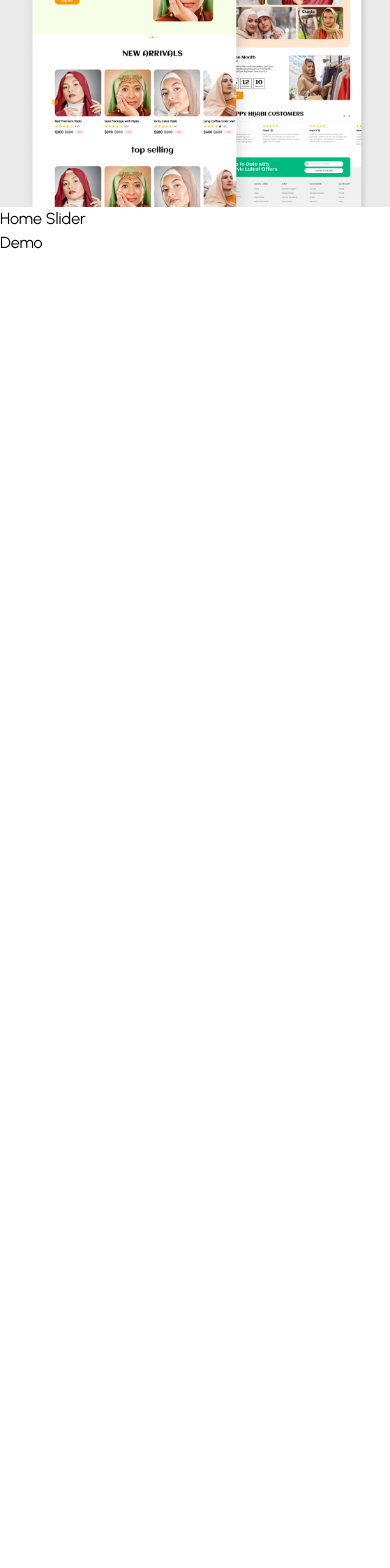
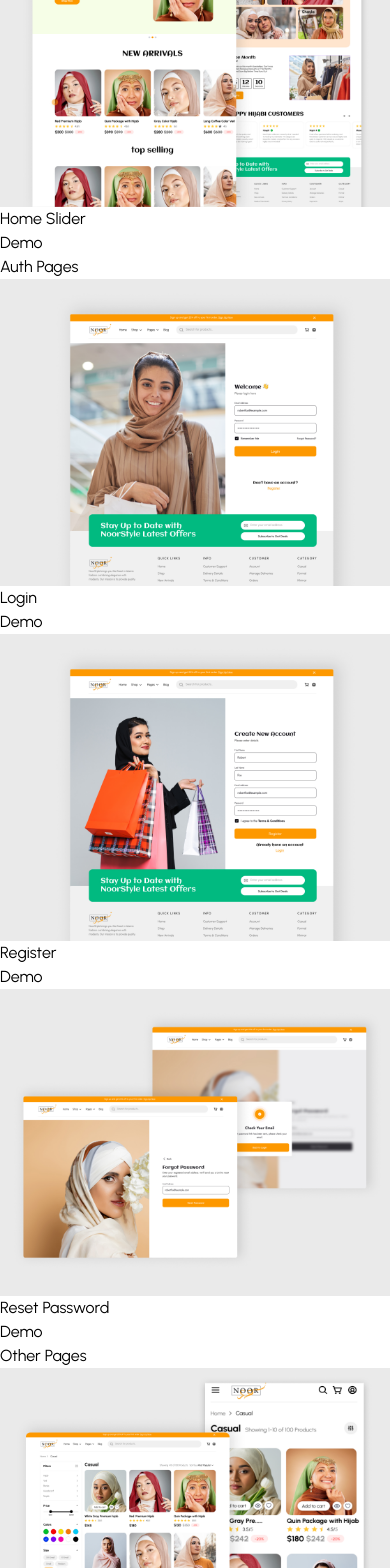
Before and after one commit to robiuzzaman4/noorstyle-demos, a React (Vite) app: page / in a window 390 px wide. Shown: the part 1368-2936 px from the top of the page. Before the commit the page ends 1623 px from the top, so only its background shows below. Built offline with nearby package versions, Linux system fonts and the light colour scheme.

Commit message:
feat: demo pages card design done

```diff
--- a/src/components/DemoCard.jsx
+++ b/src/components/DemoCard.jsx
@@ -3,7 +3,7 @@ import Button from "./Button";
 
 const DemoCard = ({ item }) => {
   return (
-    <div className="bg-gray-100 p-1.5 rounded-2xl group hover:bg-orange-100 group-hover:transition hover:cursor-pointer">
+    <div className="bg-gray-100 p-1.5 rounded-2xl group hover:bg-orange-100 group-hover:transition hover:cursor-pointer hover:shadow-xl">
       <div className="w-full h-full bg-white border border-gray-200 group-hover:border-orange-500 rounded-xl shadow hover:shadow-md flex flex-col items-start gap-6 p-6">
         <img
           src={item.imgSrc}
--- a/src/components/Demos.jsx
+++ b/src/components/Demos.jsx
@@ -13,6 +13,22 @@ const Demos = () => {
           <DemoCard key={index} item={item} />
         ))}
       </div>
+      <h1 className="text-3xl text-center font-semibold underline underline-offset-8 decoration-wavy decoration-orange-500">
+        Auth Pages
+      </h1>
+      <div className="grid sm:grid-cols-2 lg:grid-cols-3 gap-6">
+        {DEMO.auth_pages.map((item, index) => (
+          <DemoCard key={index} item={item} />
+        ))}
+      </div>
+      <h1 className="text-3xl text-center font-semibold underline underline-offset-8 decoration-wavy decoration-orange-500">
+        Other Pages
+      </h1>
+      <div className="grid sm:grid-cols-2 lg:grid-cols-3 gap-6">
+        {DEMO.other_pages.map((item, index) => (
+          <DemoCard key={index} item={item} />
+        ))}
+      </div>
     </Container>
   );
 };
```
